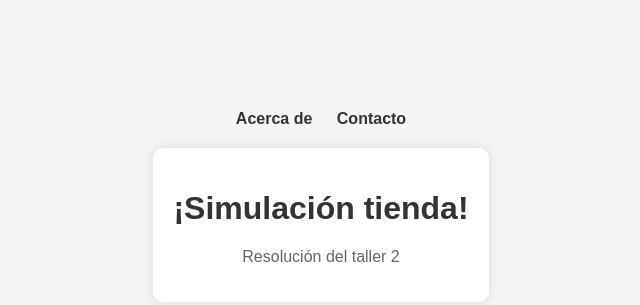
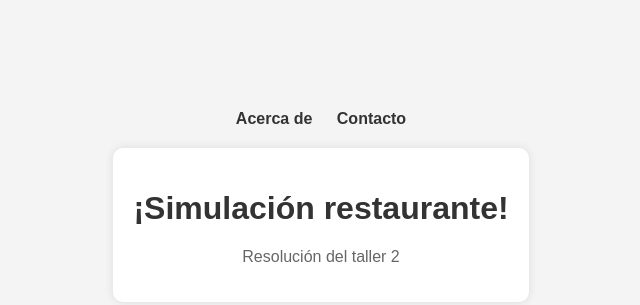
Before and after one commit to Arguellis17/taller-2, a plain HTML site: page index.html in a window 1280 px wide. Shown: the part 194-499 px from the top of the page, without its empty margins (319-959 px from the left). Drawn offline with Linux system fonts and the light colour scheme.

Commit message:
Modificacion de Juan

```diff
--- a/index.html
+++ b/index.html
@@ -45,7 +45,7 @@
         <a href="contacto.html">Contacto</a>
     </nav>
     <div class="container">
-        <h1>¡Simulación tienda!</h1>
+        <h1>¡Simulación restaurante!</h1>
         <p>Resolución del taller 2</p>
     </div>
 </body>
```
